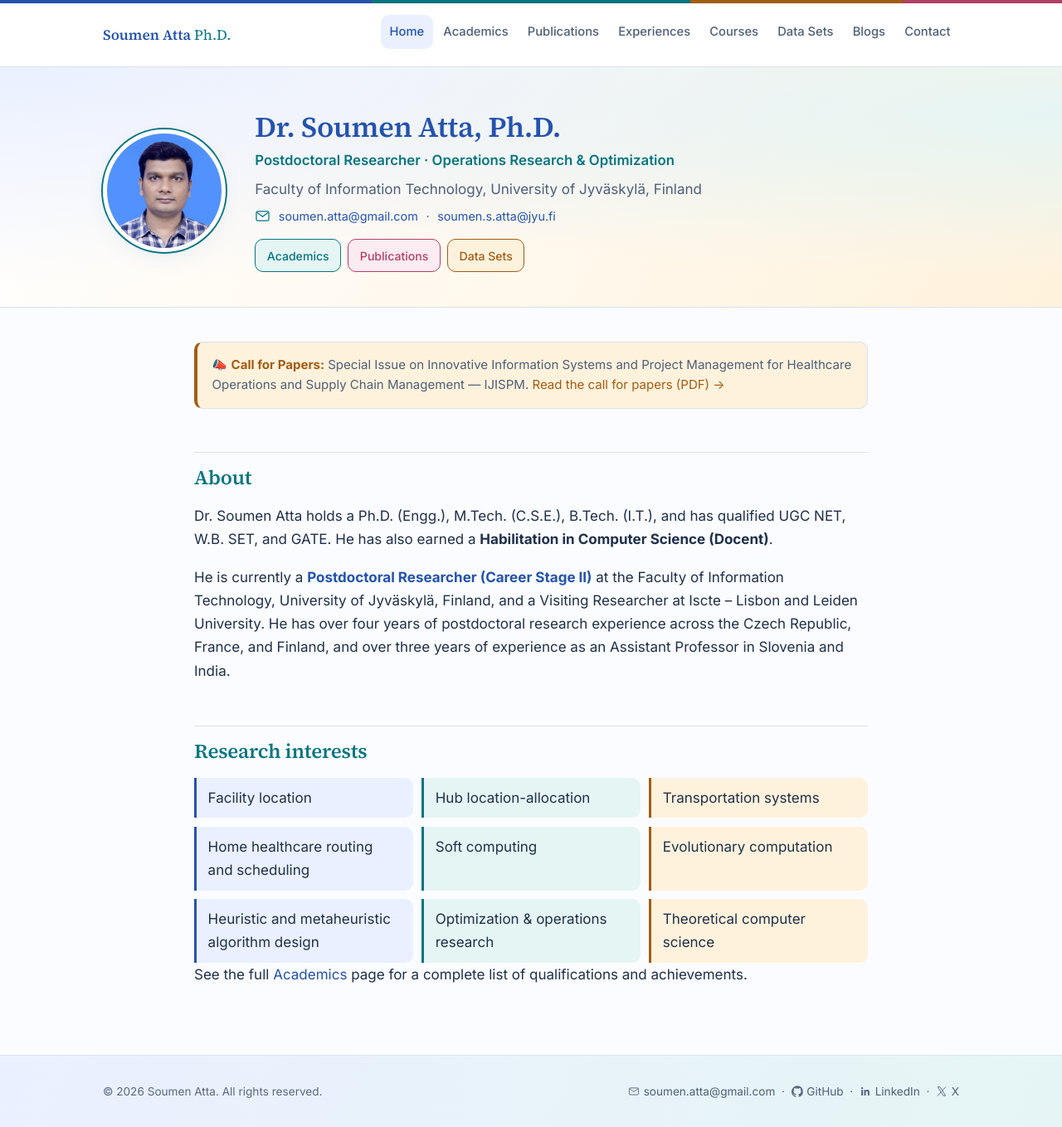
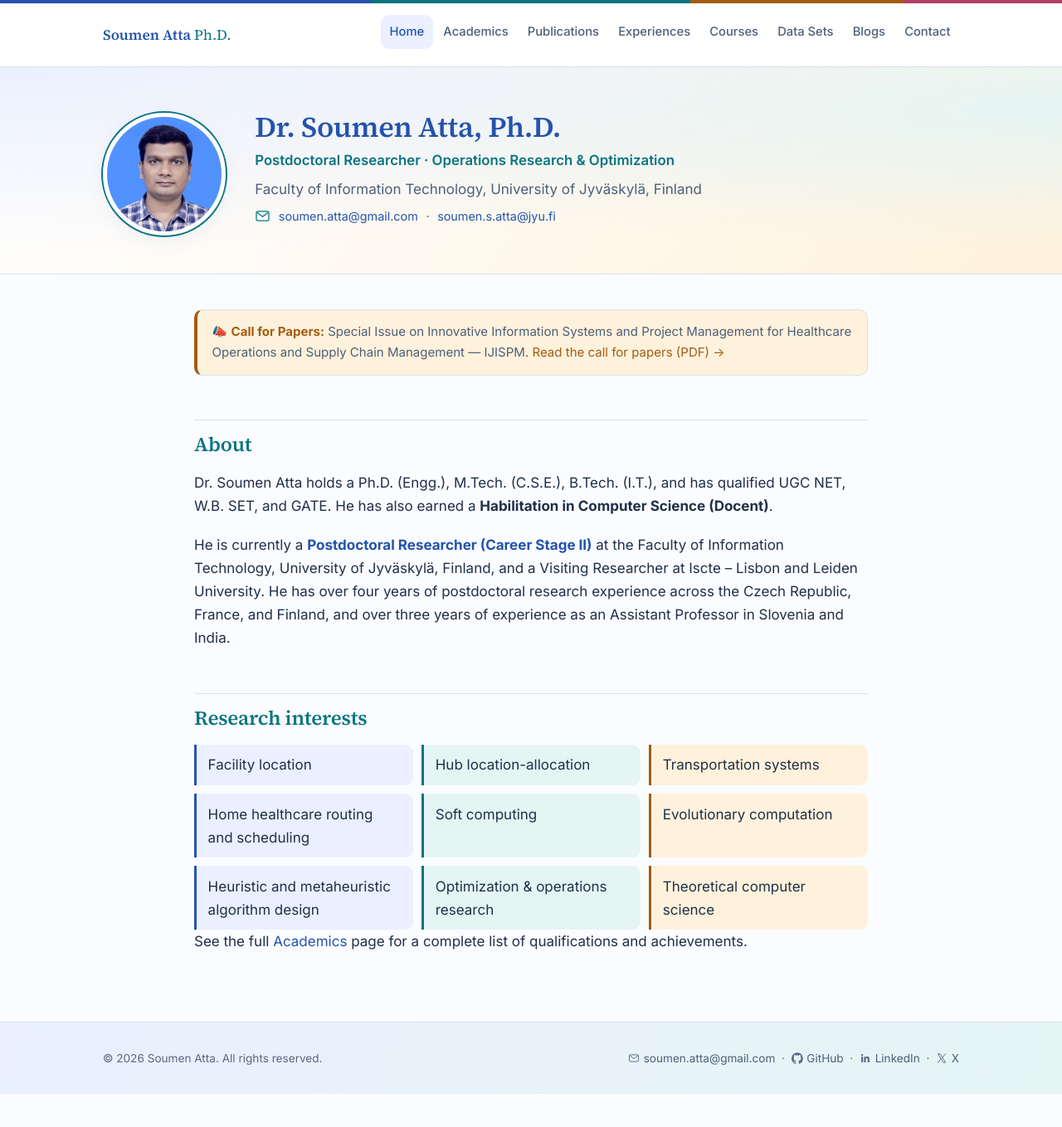
Before and after one commit to SoumenAtta/soumenatta.github.io, a Jekyll site: the page built from index.md, in a window 1280 px wide and 1359 px high. Shown: the whole window at 83% size. Built offline with Jekyll 4.4.1, drawn with Linux system fonts in a browser that asks for light colours.

Commit message:
Remove homepage buttons below email addresses

```diff
--- a/_layouts/home.html
+++ b/_layouts/home.html
@@ -26,11 +26,6 @@ layout: default
           <a href="mailto:{{ site.author.email_work }}">{{ site.author.email_work }}</a>
         </span>
       </p>
-      <div class="hero__links">
-        <a class="btn" href="{{ '/academics' | relative_url }}">Academics</a>
-        <a class="btn" href="{{ '/publications' | relative_url }}">Publications</a>
-        <a class="btn" href="{{ '/datasets' | relative_url }}">Data Sets</a>
-      </div>
     </div>
   </div>
 </section>
```
